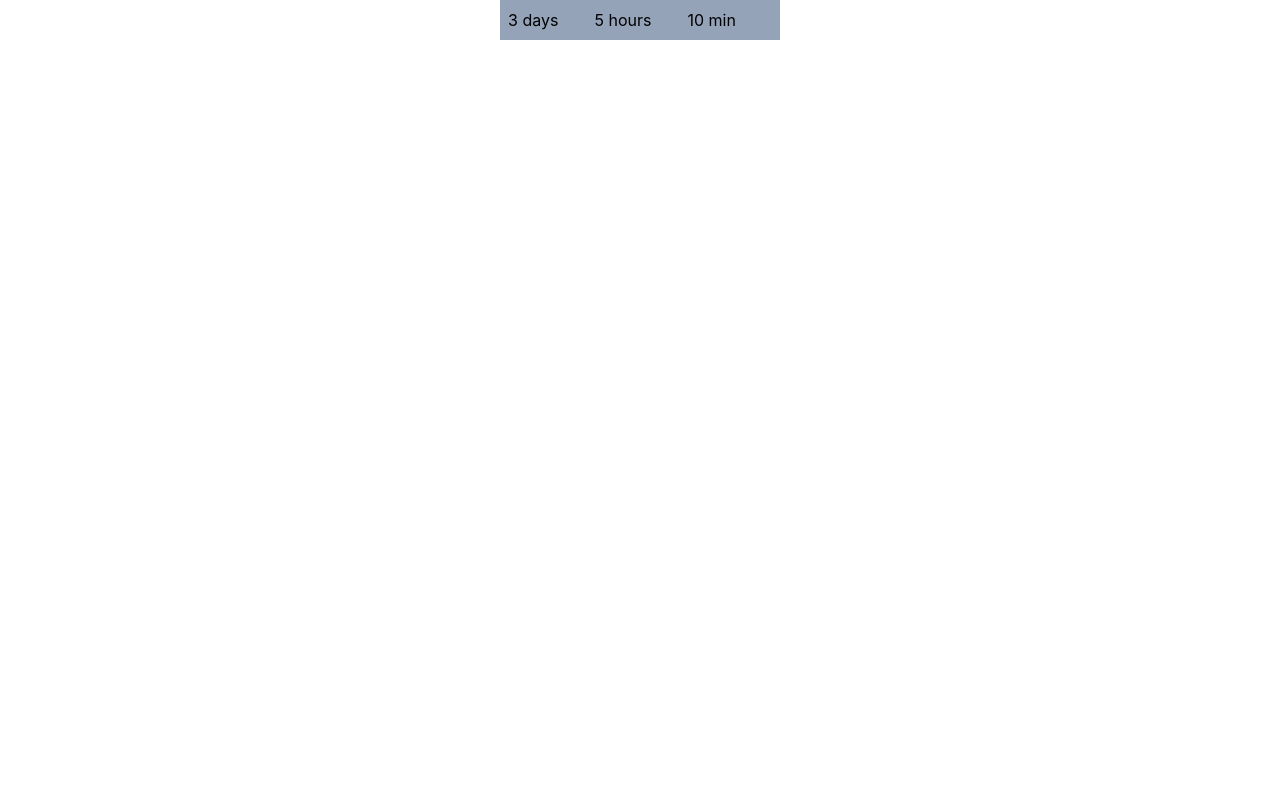
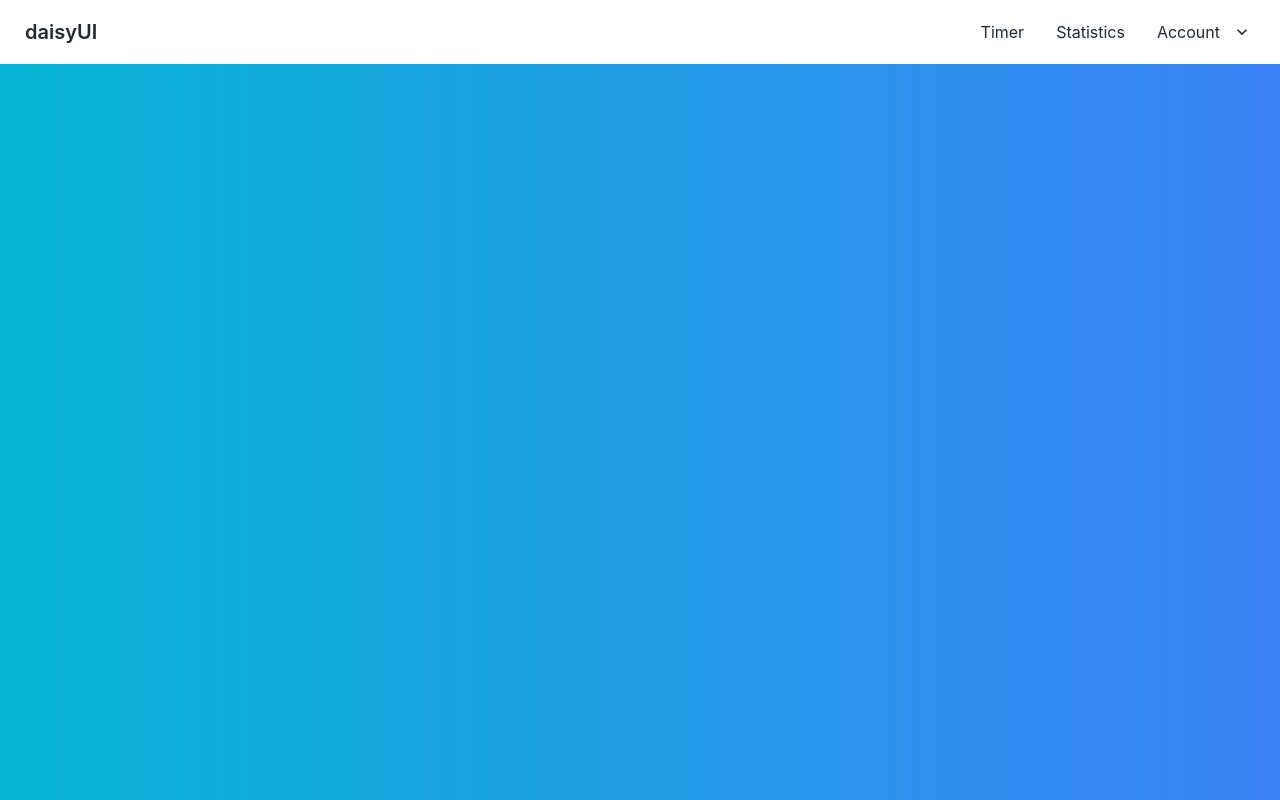
Before and after one commit to KyoshiNoda/Steam-Time, a React (Create React App) app in the folder client/: page / in a window 1280 px wide. Built offline with nearby package versions, Linux system fonts and the light colour scheme.

Commit message:
added navbar

```diff
--- /dev/null
+++ b/client/src/components/Background.jsx
@@ -0,0 +1,11 @@
+import React from 'react'
+
+function Background(props) {
+  return (
+    <div className='h-screen w-screen bg-gradient-to-r from-cyan-500 to-blue-500'>
+        {props.children}
+    </div>
+  )
+}
+
+export default Background
--- /dev/null
+++ b/client/src/components/NavBar.jsx
@@ -0,0 +1,29 @@
+import React from 'react'
+
+function NavBar() {
+  return (
+    <div className="navbar bg-base-100">
+        <div className="flex-1">
+            <a className="btn btn-ghost normal-case text-xl">daisyUI</a>
+        </div>
+        <div className="flex-none">
+            <ul className="menu menu-horizontal px-1">
+            <li><a>Timer</a></li>
+            <li><a>Statistics</a></li>
+            <li tabIndex={0}>
+                <a>
+                Account
+                <svg className="fill-current" xmlns="http://www.w3.org/2000/svg" width="20" height="20" viewBox="0 0 24 24"><path d="M7.41,8.58L12,13.17L16.59,8.58L18,10L12,16L6,10L7.41,8.58Z"/></svg>
+                </a>
+                <ul className="p-2 bg-base-100">
+                <li><a>Settings</a></li>
+                <li><a>Sign out</a></li>
+                </ul>
+            </li>
+            </ul>
+        </div>
+    </div>
+  )
+}
+
+export default NavBar
--- a/client/src/pages/Homepage.jsx
+++ b/client/src/pages/Homepage.jsx
@@ -1,10 +1,13 @@
 import React from 'react'
 import Countdown from '../components/Countdown'
+import NavBar from '../components/NavBar'
+import Background from '../components/Background'
 function Homepage() {
   return (
-    <div className='flex justify-center'>
-      <Countdown/>
-    </div>
+    <Background>
+      <NavBar/>
+    </Background>
+
   )
 }
 
--- a/client/tailwind.config.js
+++ b/client/tailwind.config.js
@@ -6,5 +6,7 @@ module.exports = {
   theme: {
     extend: {},
   },
-  plugins: [],
+  plugins: [
+    require("daisyui")
+  ],
 }
```
